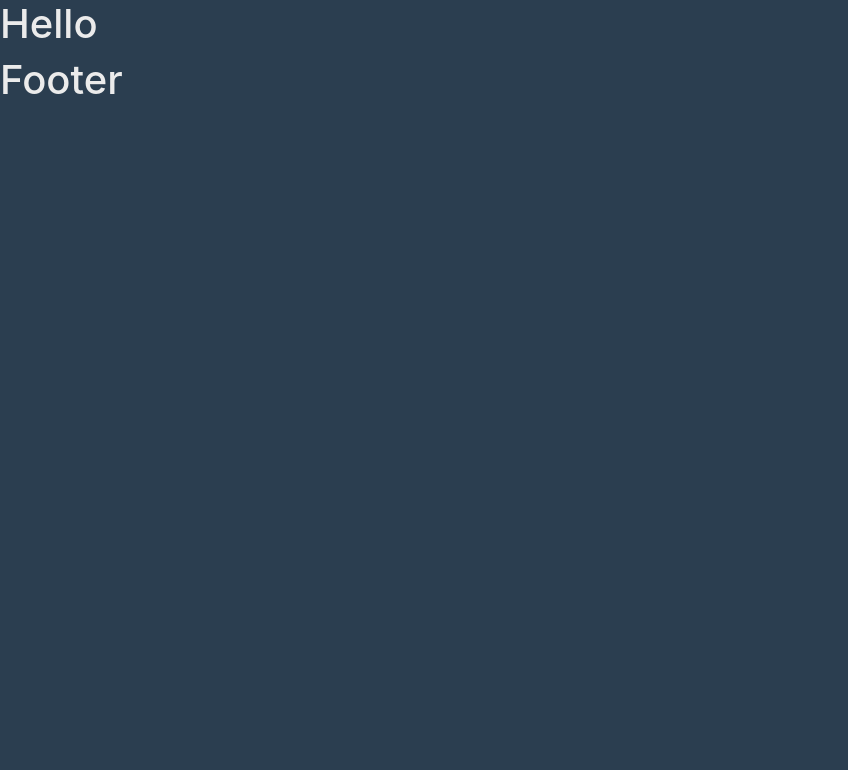
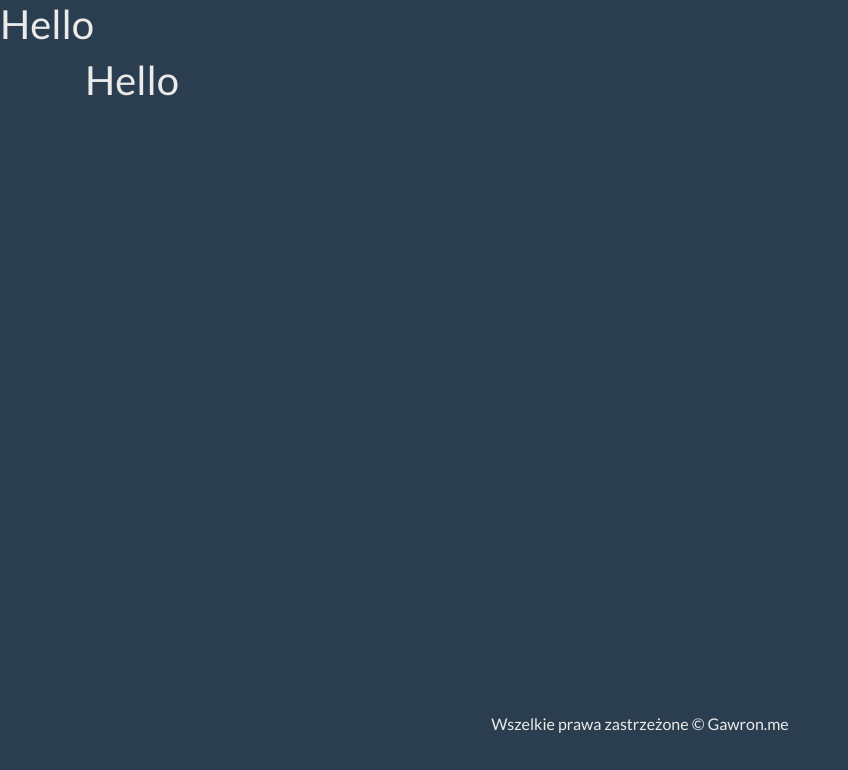
Before and after one commit to Elldrigar/e-shop, a React (Create React App) app in the folder front/: page / in a window 1280 px wide. Shown: the top 770 px of the page, without its empty margins (0-848 px from the left). Built offline with nearby package versions, Linux system fonts and the light colour scheme.

Commit message:
Styles footer

```diff
--- a/front/src/App.js
+++ b/front/src/App.js
@@ -1,12 +1,17 @@
 import React from 'react'
+import { Container } from 'react-bootstrap'
 import { Header } from './components/Header'
 import { Footer } from './components/Footer'
-import './App.css'
 
 const App = () => {
   return (
     <>
       <Header />
+      <main>
+        <Container>
+          <h1>Hello</h1>
+        </Container>
+      </main>
       <Footer />
     </>
   )
--- a/front/src/components/Footer/Footer.jsx
+++ b/front/src/components/Footer/Footer.jsx
@@ -1,11 +1,19 @@
 import React from 'react'
+import { Container, Row, Col } from 'react-bootstrap'
 
 const Footer = () => {
-	return (
-		<>
-			<h1>Footer</h1>
-		</>
-	)
+  return (
+    <footer>
+      <Container>
+	      <Row>
+		      <Col className='text-center py-3'>
+			      Wszelkie prawa zastrzeżone &copy; Gawron.me
+		      </Col>
+
+	      </Row>
+      </Container>
+    </footer>
+  )
 }
 
 export default Footer
--- a/front/src/index.css
+++ b/front/src/index.css
@@ -1,13 +1,3 @@
-body {
-  margin: 0;
-  font-family: -apple-system, BlinkMacSystemFont, 'Segoe UI', 'Roboto', 'Oxygen',
-    'Ubuntu', 'Cantarell', 'Fira Sans', 'Droid Sans', 'Helvetica Neue',
-    sans-serif;
-  -webkit-font-smoothing: antialiased;
-  -moz-osx-font-smoothing: grayscale;
+main{
+  min-height: 80vh;
 }
-
-code {
-  font-family: source-code-pro, Menlo, Monaco, Consolas, 'Courier New',
-    monospace;
-}
```
Also changed, not shown: front/src/App.css (deleted).
